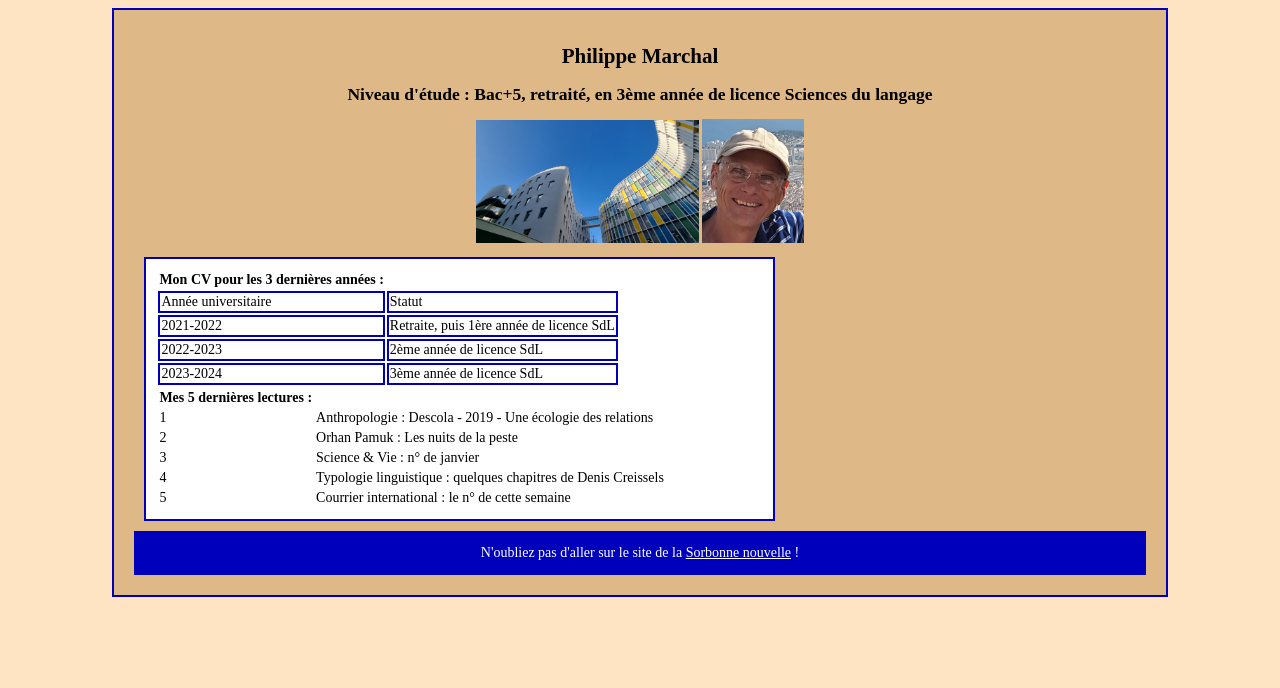
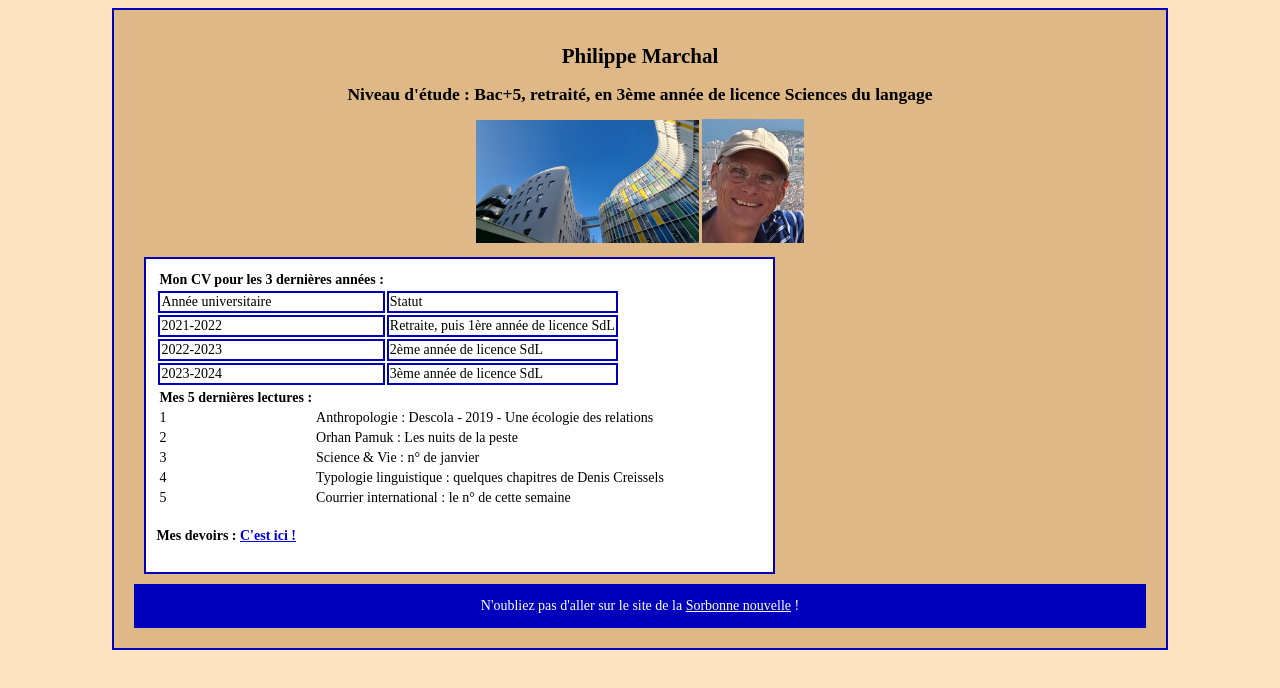
Before and after one commit to FelipeMarchal/Depot_Philippe, a plain HTML site: page index.html in a window 1280 px wide. Drawn offline with Linux system fonts and the light colour scheme.

Commit message:
Update index.html

```diff
--- a/index.html
+++ b/index.html
@@ -31,13 +31,6 @@
 						</tbody>
 					</table>
 				</div>
-<!--
-Pour la table des 5 dernières lectures, j'ai voulu réduire la largeur de la 1ère colonne.
-J'ai beaucoup galéré mais je n'y suis pas arrivé : j'ai essayé en CSS avec
-td:nth-child(1) { width: ...px }
-mais l'entête "Mes 5 dernières lectures :" était également réduite. J'ai donc abandonné.
-J'aimerais bien que vous expliquiez comment faire...
--->
 				<table>
 					<thead>
 						<tr><th>Mes 5 dernières lectures :</th></tr>
@@ -50,6 +43,9 @@ J'aimerais bien que vous expliquiez comment faire...
 						<tr><td>5</td><td>Courrier international : le n° de cette semaine</td></tr>
 					</tbody>
 				</table>
+				<div>
+					<h4>Mes devoirs : <a href="assets/devoirs/devoir_js1.pdf">C'est ici !</a></h4>
+				</div>
 			</div>
 			<footer>
 				<p>N'oubliez pas d'aller sur le site de la <a href="http://www.univ-paris3.fr/" style="color:white">Sorbonne nouvelle</a> !</p
```
